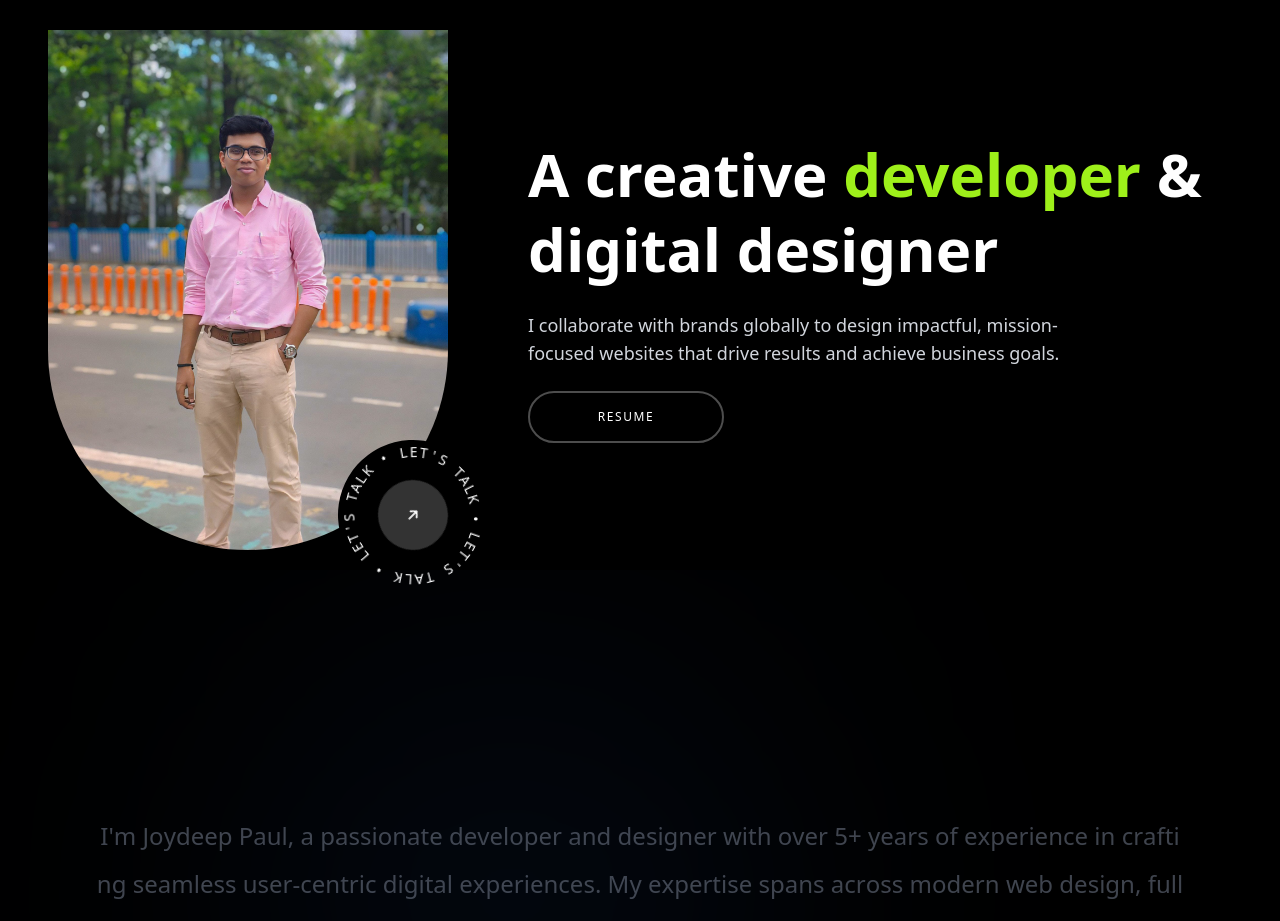
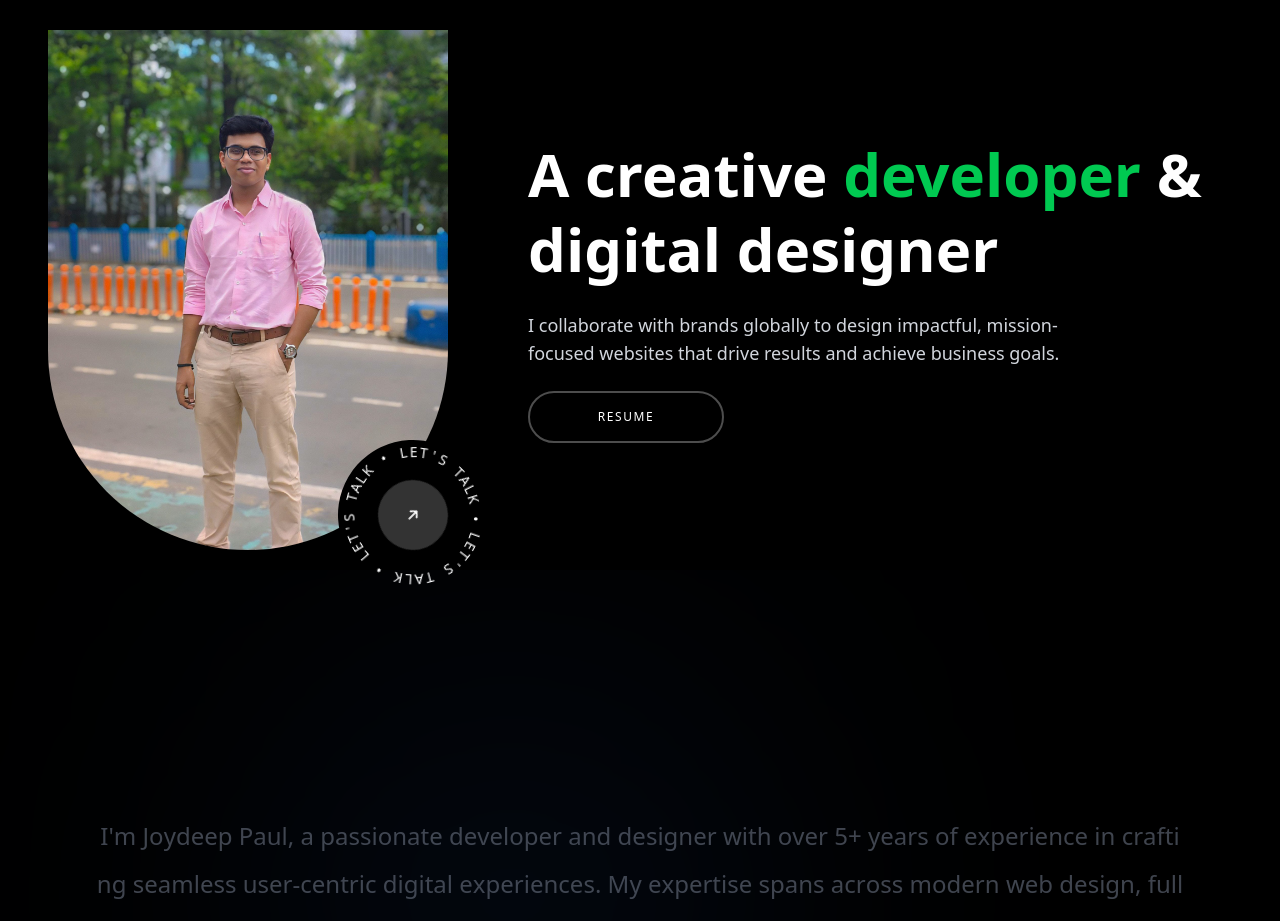
Before and after one commit to joydeep-07/Edge, a React (Vite) app: page / in a window 1280 px wide. Shown: the part 820-1741 px from the top of the page. Built offline with nearby package versions, Linux system fonts and the light colour scheme.

Commit message:
Color updated

```diff
--- a/src/Components/Me.jsx
+++ b/src/Components/Me.jsx
@@ -32,7 +32,7 @@ const Me = () => {
         {/* TEXT SIDE */}
         <div className="flex-1 flex flex-col justify-center text-center md:text-left space-y-6">
           <h1 className="text-4xl md:text-6xl font-semibold leading-tight">
-            A creative <span className="text-[#9ef01a]">developer</span> &
+            A creative <span className="text-green-500">developer</span> &
             digital designer
           </h1>
 
```
